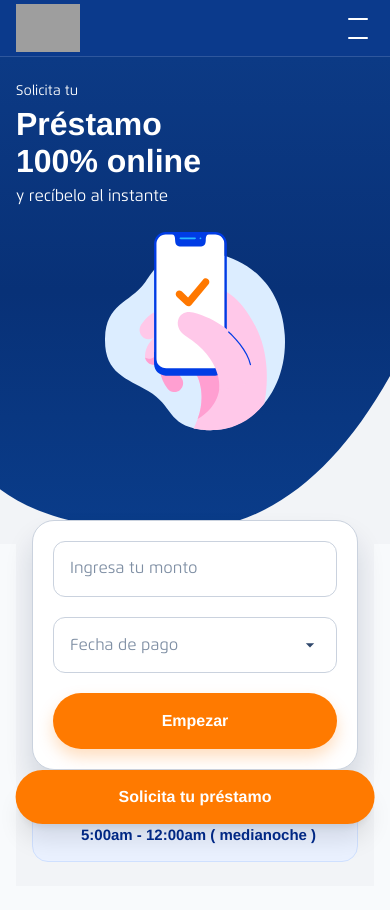
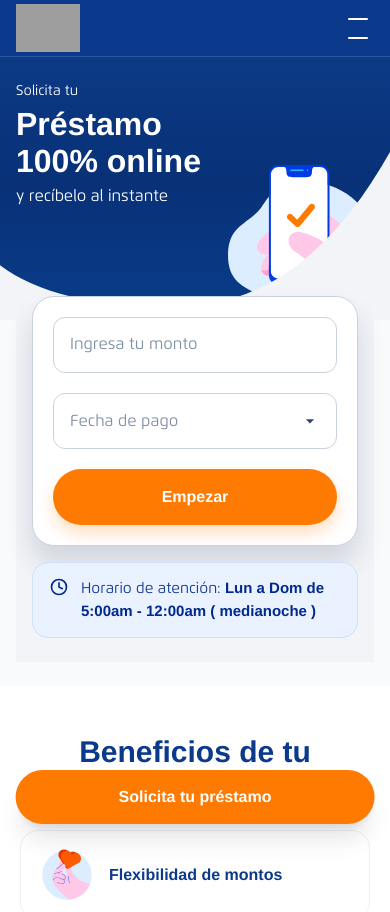
Before and after one commit to bcpevaluate-collab/evaluate-bcp, a Next.js app: page / in a window 390 px wide. Shown: the top 912 px of the page. Built offline with nearby package versions, Linux system fonts and the light colour scheme; grey boxes are pictures that could not be loaded; a web font is replaced by a local one.

Commit message:
feat(hero): mejorar versión desktop con layout responsive

```diff
--- a/components/Hero.tsx
+++ b/components/Hero.tsx
@@ -7,38 +7,35 @@ export default function Hero() {
     <section
       className="relative overflow-hidden text-white pb-28 md:pb-36"
       style={{
-        // Gradiente que ya venías usando
         background:
           "linear-gradient(180deg, #0C3A85 0%, #083177 48%, #0A3D8B 100%)",
       }}
     >
-      {/* --- CONTENIDO (TEXTO + ILUSTRACIÓN) --- */}
+      {/* CONTENIDO (texto + ilustración desktop) */}
       <div className="container-max relative z-10 pt-6 md:pt-16">
         <div className="grid grid-cols-12 items-center">
           {/* Texto izquierda */}
           <div className="col-span-12 md:col-span-6">
-            {/* Mobile intacto / Desktop tipografías grandes */}
-            <p className="text-[14px] font-[400] mb-1 md:text-[18px] md:mb-3">
+            <p className="text-[14px] md:text-[18px] font-[400] mb-1 md:mb-3">
               Solicita tu
             </p>
 
             <h1 className="leading-[1.15] mb-1">
-              {/* En desktop lo separamos en 2 líneas con mismos tamaños que el original */}
-              <span className="block text-[32px] font-[600] md:text-[56px]">
+              <span className="block text-[32px] md:text-[56px] font-[600]">
                 Préstamo
               </span>
-              <span className="block text-[32px] font-[600] md:text-[56px]">
+              <span className="block text-[32px] md:text-[56px] font-[600]">
                 100% online
               </span>
             </h1>
 
-            <p className="text-[16px] font-[400] mt-1 md:text-[28px] md:mt-3">
+            <p className="text-[16px] md:text-[28px] font-[400] mt-1 md:mt-3">
               y recíbelo al instante
             </p>
           </div>
 
-          {/* Ilustración derecha */}
-          <div className="col-span-12 md:col-span-6 relative mt-6 md:mt-0">
+          {/* Ilustración SOLO DESKTOP (fija a la derecha, centrada verticalmente) */}
+          <div className="hidden md:block col-span-6 relative">
             <Image
               src="/hero-illustration.svg"
               alt="Préstamo online"
@@ -46,29 +43,40 @@ export default function Hero() {
               height={560}
               priority
               className="
-                pointer-events-none mx-auto md:mx-0
-                w-[180px] h-auto
-                md:absolute md:right-2 md:top-1/2 md:-translate-y-1/2
-                md:w-[520px]
+                pointer-events-none
+                absolute right-2 top-1/2 -translate-y-1/2
+                w-[520px] h-auto
               "
             />
           </div>
         </div>
 
-        {/* --- FORMULARIO INLINE SOLO DESKTOP --- */}
+        {/* Formulario + franja (SOLO DESKTOP) */}
         <div className="hidden md:block mt-8">
-          {/* Usa el mismo formulario (client) que mobile */}
           <InlineLoanForm variant="hero" />
-
-          {/* Franja horaria azul debajo del formulario (desktop) */}
           <div className="mt-4 rounded-[10px] bg-[#EAF2FF] text-[#0B3A8C] p-4 flex items-center gap-3">
             <span className="text-lg">🕒</span>
             <span className="text-[15px]">
-              Horario de atención: <b>Lun a Dom de 5:00am - 12:00am ( medianoche )</b>
+              Horario de atención:{" "}
+              <b>Lun a Dom de 5:00am - 12:00am ( medianoche )</b>
             </span>
           </div>
         </div>
       </div>
+
+      {/* Ilustración SOLO MÓVIL (posición estable) */}
+      <Image
+        src="/hero-illustration.svg"
+        alt=""
+        width={180}
+        height={180}
+        priority
+        className="
+          md:hidden pointer-events-none
+          absolute right-3 top-[108px]
+          w-[150px] h-auto
+        "
+      />
 
       {/* Curva inferior */}
       <svg
```
